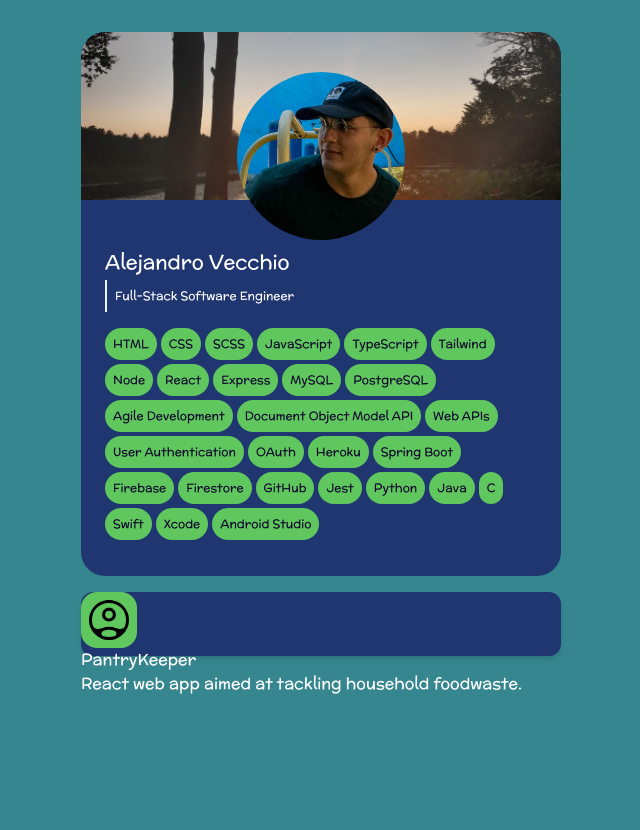
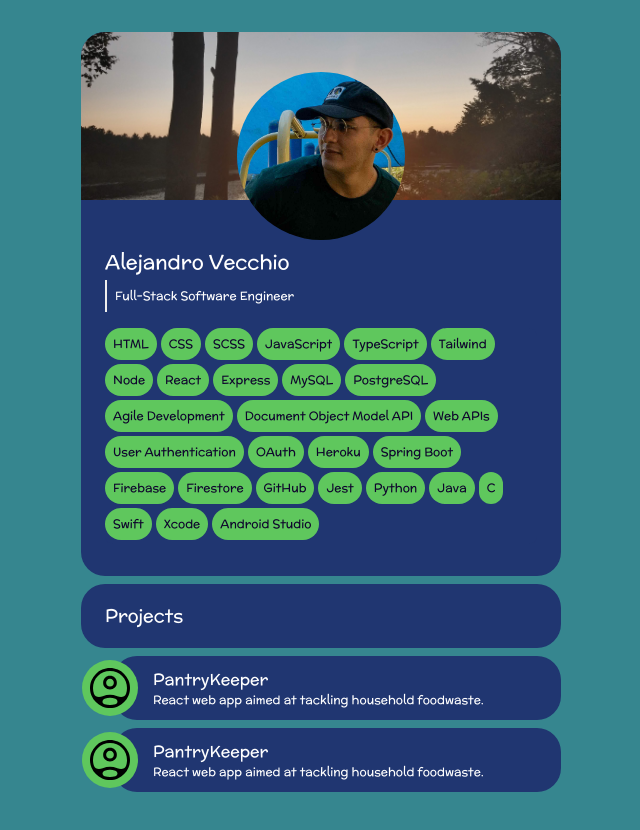
Before and after one commit to aliv314/portfolio, a React (Create React App) app: page / in a window 1280 px wide. Shown: the whole page, without its empty margins (319-959 px from the left). Before the commit the page ends 800 px from the top, so only its background shows below. Built offline with nearby package versions, Linux system fonts and the light colour scheme; the HTML template or start-up script is replaced by a standard one.

Commit message:
Finished project card

```diff
--- a/src/App.tsx
+++ b/src/App.tsx
@@ -1,6 +1,6 @@
-import { useRef } from 'react';
-import ProjectCard from './components/ProjectCard/ProjectCard';
-import AboutCard from './components/AboutCard/AboutCard';
+
+import About from './components/About/About';
+import Projects from './components/Projects/Projects';
 
 function App() {
   const project = {
@@ -13,25 +13,10 @@
 }
   return (
     <>
-    <main className='flex flex-col items-center p-8 bg-teal h-full w-full px-4'>
-      {/* About */}
-      <section className = "mb-4">
-        <AboutCard></AboutCard>
-      </section>
-      {/* Projects */}
-      <section>
-        <ProjectCard
-          title={project.title}
-          description={project.description}></ProjectCard>
-      </section>
-      {/* Experience */}
-      <section>
+    <main className='flex flex-col items-center py-8 px-4 bg-teal '>
+      <About/>
+      <Projects/>
 
-      </section>
-      {/* Contact */}
-      <section>
-
-      </section>
     </main>
     </>
   );
--- /dev/null
+++ b/src/components/About/About.tsx
@@ -0,0 +1,68 @@
+import { FC } from "react";
+import SkillTag from "../SkillTag/SkillTag";
+
+import devPic from "../../assets/images/images/DevPic.jpg";
+
+const About: FC = () => {
+  let skillsPlaceHolder: string[] = [
+    "HTML",
+    " CSS",
+    " SCSS",
+    " JavaScript",
+    "TypeScript",
+    "Tailwind",
+    " Node",
+    " React",
+    " Express",
+    " MySQL",
+    " PostgreSQL",
+    " Agile Development",
+    " Document Object Model API",
+    "Web APIs",
+    " User Authentication",
+    " OAuth",
+    " Heroku",
+    " Spring Boot",
+    "Firebase",
+    "Firestore",
+    " GitHub",
+    " Jest",
+    " Python",
+    " Java",
+    "C",
+    " Swift",
+    " Xcode",
+    "Android Studio",
+  ];
+
+  return (
+    <div className="bg-navy-blue items-center rounded-3xl flex flex-wrap flex-col max-w-[480px] mb-2">
+      <div className="relative mb-8 min-h-[8rem] bg-hero rounded-t-3xl bg-cover bg-center flex justify-center items-end">
+        <img
+          src={devPic}
+          className="relative top-10 rounded-full w-[35%] h-1/4 aspect-square"
+          alt="Developer headshot"
+        ></img>
+      </div>
+      <div className="px-6 my-4">
+        <div className="mb-4 mr-auto">
+          <h1 className="text-xl mb-1"> Alejandro Vecchio </h1>
+          <p className="p-2 border-l-2 text-xs">Full-Stack Software Engineer</p>
+        </div>
+        <div className="bg-navy-blue rounded-lg mb-4">
+          <ul className="flex flex-wrap">
+            {skillsPlaceHolder.map(function (skill, index) {
+              return (
+                <li key={index} className="mr-1 mb-1">
+                  <SkillTag skill={skill}></SkillTag>
+                </li>
+              );
+            })}
+          </ul>
+        </div>
+      </div>
+    </div>
+  );
+};
+
+export default About;
--- a/src/components/AboutCard/AboutCard.tsx
+++ /dev/null
@@ -1,36 +0,0 @@
-import { FC } from 'react'
-import SkillTag from '../SkillTag/SkillTag'
-
-import devPic from '../../assets/images/images/DevPic.jpg'
-
-const AboutCard: FC = () => {
-    let skillsPlaceHolder: string[] = ["HTML", " CSS", " SCSS", " JavaScript", "TypeScript", "Tailwind", " Node", " React", " Express", " MySQL", " PostgreSQL", " Agile Development", " Document Object Model API", "Web APIs", " User Authentication", " OAuth", " Heroku", " Spring Boot", "Firebase", "Firestore", " GitHub", " Jest", " Python", " Java", "C", " Swift", " Xcode", "Android Studio"]
-
-    return (
-        <div className='bg-navy-blue items-center rounded-3xl flex flex-wrap flex-col max-w-[480px]'>
-            {/* Hero */}
-            <div className='relative mb-8 w-auto min-h-[8rem] bg-hero rounded-t-3xl bg-cover bg-center flex justify-center items-end'>
-                <img src={devPic} className="relative top-10 rounded-full w-[35%] h-1/4 aspect-square" alt="My headshot"></img>
-            </div>
-            {/* Bottom */}
-            <div className='px-6 my-4'>
-                <div className='mb-4 mr-auto'>
-                    <h1 className='text-xl mb-1'> Alejandro Vecchio </h1>
-                    <p className='p-2 border-l-2 text-xs'> Full-Stack Software Engineer </p>
-                </div>
-                <div className='bg-navy-blue rounded-lg mb-4'>
-                    <ul className='flex flex-wrap'>
-                    {skillsPlaceHolder.map(skill => {
-                        return (
-                                <SkillTag skill={skill}></SkillTag>
-                                )
-                            })}
-                    </ul>
-                </div>
-            </div>
-        </div>
-
-    )
-}
-
-export default AboutCard
--- a/src/components/CardIcon/CardIcon.tsx
+++ /dev/null
@@ -1,12 +0,0 @@
-import { FC, ReactNode } from 'react'
-interface CardIconProps {
-    children: ReactNode,
-}
-const CardIcon: FC<CardIconProps> = (props) => {
-    const {children} = props
-    return (<div className='h-[3.5rem] w-[3.5rem] rounded-2xl flex items-center justify-center bg-lime p-2'>
-        {children}
-    </div>)
-}
-
-export default CardIcon
--- a/src/components/DropdownCard/DropdownCard.tsx
+++ b/src/components/DropdownCard/DropdownCard.tsx
@@ -4,19 +4,17 @@
 
 interface DropdownProps{
     title: String,
-    // toggleOpen: Function,
+    toggleOpen: Function,
 }
 
-const DropownCard:FC<DropdownProps> = (props) => {
-    // const {title, toggleOpen} = props;
-    const {title} = props;
-    // const toggleOpen = () => setOpen(cur => !cur);
+const Dropown:FC<DropdownProps> = (props) => {
+    const {title, toggleOpen} = props;
     return (<>
-            <Card className ="bg-navy-blue px-6 flex flex-row  items-center justify-center w-full h-[4rem] max-w-[480px]">
+            <div  onClick = {() => {toggleOpen()}} className ="bg-navy-blue px-6 rounded-3xl flex items-center justify-center h-[4rem] max-w-[480px] mb-2">
                 <h2 className='text-lg mr-auto'> {title} </h2>
                 {/* <ArrowRightAltIcon className='animate-turnside'/> */}
-            </Card>
+            </div>
     </>)
 }
 
-export default DropownCard
+export default Dropown
--- a/src/components/ProjectCard/ProjectCard.tsx
+++ b/src/components/ProjectCard/ProjectCard.tsx
@@ -1,13 +1,5 @@
 import { FC } from 'react'
-import {
-    Card,
-    CardHeader,
-    CardBody,
-    CardFooter,
-    Typography,
-    Button
-  } from "@material-tailwind/react";
-import CardIcon from '../CardIcon/CardIcon';
+
 import testIcon from '../../assets/images/icons/about-icon.svg'
 
 interface ProjectCardProps{
@@ -18,16 +10,15 @@
     const {title, description} = props;
 
     return (
-        <Card className='bg-navy-blue flex flex-row flex-wrap relative w-full max-w-[480px] h-[4rem]'>
-            <CardIcon>
+        <li className='relative w-[100%] bg-navy-blue flex items-center rounded-3xl h-[4rem] pl-10 mb-2'>
+            <div className='absolute left-[-7%] h-[3.5rem] w-[3.5rem] rounded-full flex items-center justify-center bg-lime p-2'>
                 <img className='h-full' src={testIcon} alt="test"></img>
-            </CardIcon>
-            <div>
+            </div>
+            <div className='w-[95%]'>
                 <h4 className=''> {title} </h4>
-                <p className=''> {description} </p>
+                <p className=' whitespace-nowrap overflow-hidden text-ellipsis text-xs'> {description} </p>
             </div>
-        </Card>
+        </li>
     )
 }
-
 export default ProjectCard
--- a/src/components/ProjectList/ProjectList.tsx
+++ /dev/null
@@ -1,18 +0,0 @@
-import {FC} from 'react'
-
-const projects = [
-    {
-        title: "PantryKeeper",
-        icon: "",
-        alt: "Pantry Keeper Icon",
-        landing: "https://pantrykeeper.vercel.app/",
-        github: "https://github.com/alv-314/pantrykeeper",
-        description:"React web app aimed at tackling household foodwaste.",
-    }
-]
-
-const ProjectList:FC = () =>{
-    return (<></>)
-}
-
-export default ProjectList
--- /dev/null
+++ b/src/components/Projects/Projects.tsx
@@ -0,0 +1,55 @@
+import { FC, useState } from "react";
+import ProjectCard from "../ProjectCard/ProjectCard";
+import {
+  Collapse,
+  Button,
+  Card,
+  Typography,
+  CardBody,
+} from "@material-tailwind/react";
+import DropownCard from "../DropdownCard/DropdownCard";
+const projects = [
+  {
+    title: "PantryKeeper",
+    icon: "",
+    alt: "Pantry Keeper Icon",
+    landing: "https://pantrykeeper.vercel.app/",
+    github: "https://github.com/alv-314/pantrykeeper",
+    description: "React web app aimed at tackling household foodwaste.",
+  },
+  {
+    title: "PantryKeeper",
+    icon: "",
+    alt: "Pantry Keeper Icon",
+    landing: "https://pantrykeeper.vercel.app/",
+    github: "https://github.com/alv-314/pantrykeeper",
+    description: "React web app aimed at tackling household foodwaste.",
+  },
+];
+
+const Projects: FC = () => {
+  const [open, setOpen] = useState(true);
+  const toggleOpen = () => setOpen((cur) => !cur);
+
+  return (
+    <div className="w-full max-w-[480px]">
+      <DropownCard title={"Projects"} toggleOpen={toggleOpen} />
+      <Collapse open={open}>
+        <ul className="w-full flex flex-col items-end pl-[2rem]">
+          {projects &&
+            projects.map(function (project, index) {
+              return (
+                  <ProjectCard
+                    key={index}
+                    title={project.title}
+                    description={project.description}
+                  />
+              );
+            })}
+        </ul>
+      </Collapse>
+    </div>
+  );
+};
+
+export default Projects;
--- a/src/components/SkillTag/SkillTag.tsx
+++ b/src/components/SkillTag/SkillTag.tsx
@@ -1,24 +1,18 @@
-import { FC } from 'react'
+import { FC } from "react";
 interface TagProp {
-    skill: String
+  skill: String;
 }
 
 const SkillTag: FC<TagProp> = (props) => {
-    const { skill } = props;
+  const { skill } = props;
 
-    return (<li className='mr-1 mb-1'>
-        {/* Tooltip
-        <div className="absolute flex justify-center items-center bottom-[3.5rem] bg-dark-blue h-12 rounded-3xl px-4 py-4 invisible group-hover:visible">
-            <p className='select-none text-white w-full text-center whitespace-nowrap'>
-                {skill}
-            </p>
-        </div> */}
-        <div className='bg-lime rounded-3xl px-2 py-2 mr-auto flex items-center justify-start select-none'>
-            <p className='text-xs text-dark-blue w-full text-ellipsis overflow-hidden text-center whitespace-nowrap'>
-                {skill}
-            </p>
-        </div>
-    </li>)
-}
+  return (
+    <div className="bg-lime rounded-3xl px-2 py-2 mr-auto flex items-center justify-start select-none">
+      <p className="text-xs text-dark-blue w-full text-ellipsis overflow-hidden text-center whitespace-nowrap">
+        {skill}
+      </p>
+    </div>
+  );
+};
 
-export default SkillTag
+export default SkillTag;
--- a/src/index.css
+++ b/src/index.css
@@ -11,6 +11,7 @@
   box-sizing: border-box;
   font-family: McLaren;
   color: white;
+  user-select: none;
 }
 body{
   background-color: #36868F;
```
